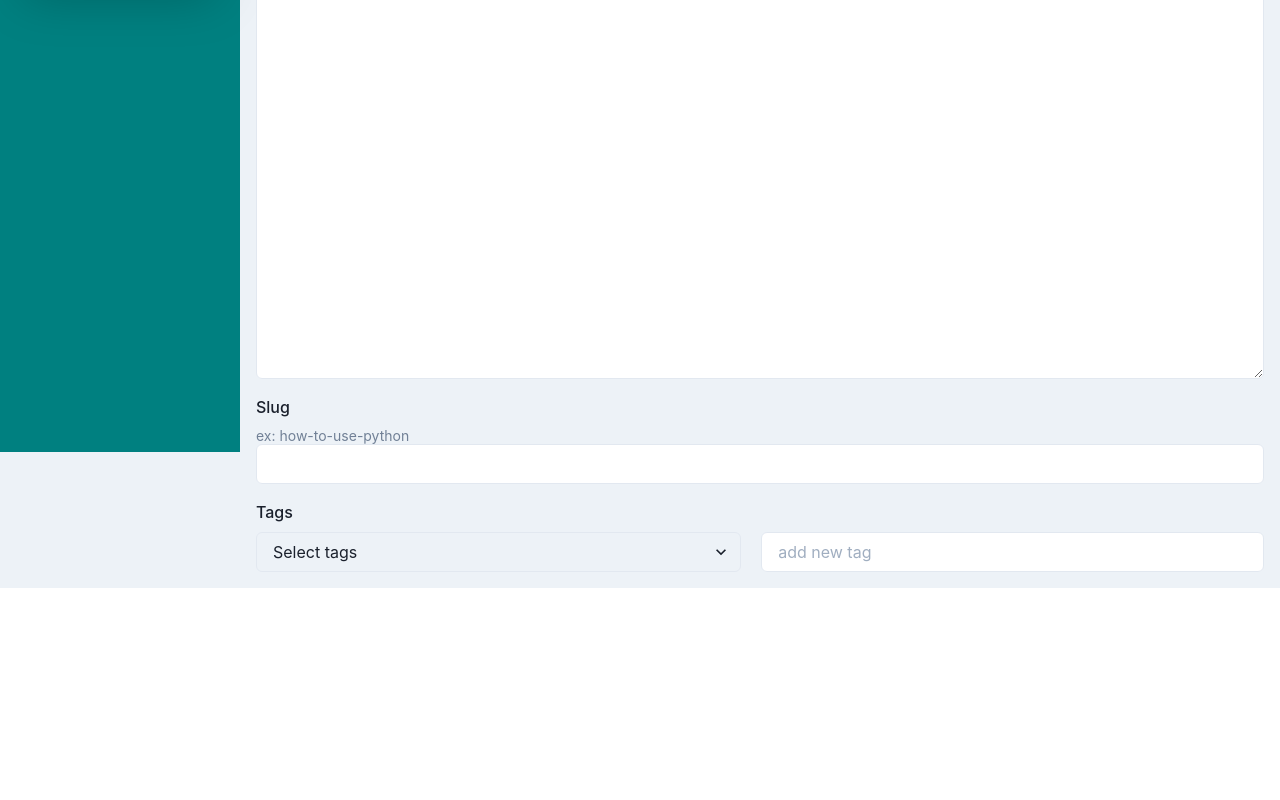
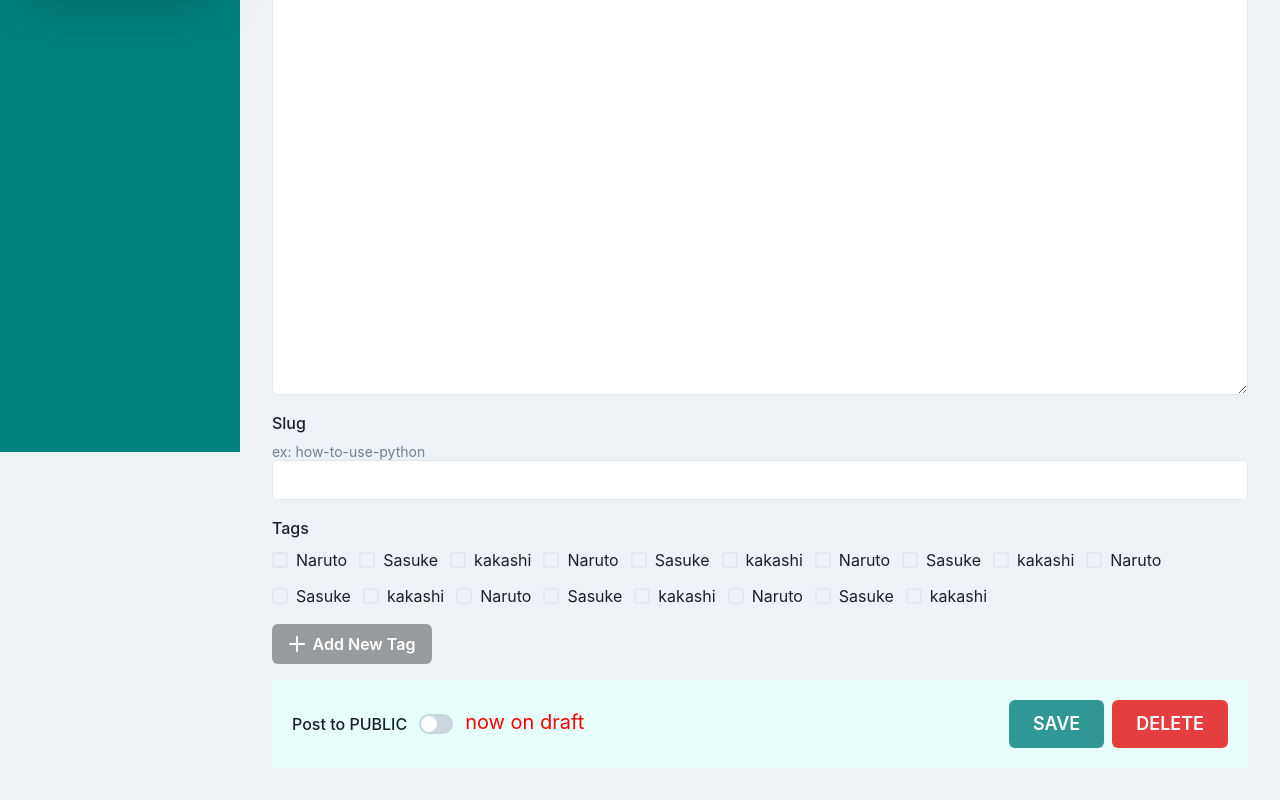
Before and after one commit to satoshi99/portfolio-page, a Next.js app: page /admin/posts/1 in a window 1280 px wide. Shown: the part 348-1148 px from the top of the page. Before the commit the page ends 936 px from the top, so only its background shows below. Built offline with nearby package versions, Linux system fonts and the light colour scheme.

Commit message:
fix new and edit post page

```diff
--- a/src/pages/admin/new-post.tsx
+++ b/src/pages/admin/new-post.tsx
@@ -154,7 +154,7 @@ const newPost: NextPage = () => {
                     {isPublic ? 'now on public' : 'now on draft'}
                   </FormHelperText>
                 </FormControl>
-                <Divider orientation="horizontal" />
+
                 <Button size="lg" colorScheme="teal">
                   POST
                 </Button>
--- a/src/pages/admin/posts/[id].tsx
+++ b/src/pages/admin/posts/[id].tsx
@@ -8,16 +8,41 @@ import {
   FormHelperText,
   Input,
   Textarea,
-  Select,
+  CheckboxGroup,
+  Checkbox,
+  Button,
+  useDisclosure,
+  Modal,
+  ModalOverlay,
+  ModalContent,
+  ModalHeader,
+  ModalCloseButton,
+  ModalBody,
+  ModalFooter,
+  Box,
+  Switch,
+  ButtonGroup,
 } from '@chakra-ui/react'
 import type { NextPage } from 'next'
+import { AddIcon } from '@chakra-ui/icons'
+import { useState } from 'react'
 
 const editPost: NextPage = () => {
+  const { isOpen, onOpen, onClose } = useDisclosure()
+  const [isPublic, setIsPublic] = useState(false)
+
+  const onSubmit = (data) => {
+    console.log(data)
+  }
+
   return (
     <Sidebar>
-      <Flex direction="column">
-        <Heading>New Post</Heading>
-        <form>
+      <form>
+        {/* <Grid templateColumns='repeat(2, 1fr)' gap={5}> */}
+        {/* <GridItem colSpan={{ base: 2, lg: 1 }}> */}
+        <Flex direction="column" p="4">
+          <Heading>Edit Post</Heading>
+
           <Stack direction="column" spacing={4} mt="5">
             <FormControl isRequired>
               <FormLabel>Title</FormLabel>
@@ -42,19 +67,116 @@ const editPost: NextPage = () => {
 
             <FormControl>
               <FormLabel>Tags</FormLabel>
-              <Flex gap={5}>
-                <Select placeholder="Select tags">
-                  <option>Python</option>
-                  <option>Django</option>
-                  <option>Next.js</option>
-                  <option>Python</option>
-                </Select>
-                <Input type="text" placeholder="add new tag" bgColor="white" />
+              <CheckboxGroup colorScheme="blue">
+                <Flex direction="row" gap="3" wrap="wrap">
+                  <Checkbox value="naruto">Naruto</Checkbox>
+                  <Checkbox value="sasuke">Sasuke</Checkbox>
+                  <Checkbox value="kakashi">kakashi</Checkbox>
+                  <Checkbox value="naruto">Naruto</Checkbox>
+                  <Checkbox value="sasuke">Sasuke</Checkbox>
+                  <Checkbox value="kakashi">kakashi</Checkbox>
+                  <Checkbox value="naruto">Naruto</Checkbox>
+                  <Checkbox value="sasuke">Sasuke</Checkbox>
+                  <Checkbox value="kakashi">kakashi</Checkbox>
+                  <Checkbox value="naruto">Naruto</Checkbox>
+                  <Checkbox value="sasuke">Sasuke</Checkbox>
+                  <Checkbox value="kakashi">kakashi</Checkbox>
+                  <Checkbox value="naruto">Naruto</Checkbox>
+                  <Checkbox value="sasuke">Sasuke</Checkbox>
+                  <Checkbox value="kakashi">kakashi</Checkbox>
+                  <Checkbox value="naruto">Naruto</Checkbox>
+                  <Checkbox value="sasuke">Sasuke</Checkbox>
+                  <Checkbox value="kakashi">kakashi</Checkbox>
+                </Flex>
+              </CheckboxGroup>
+            </FormControl>
+
+            <Button
+              leftIcon={<AddIcon />}
+              onClick={onOpen}
+              w="10rem"
+              variant="solid"
+              colorScheme="blackAlpha"
+            >
+              Add New Tag
+            </Button>
+
+            <Modal isOpen={isOpen} onClose={onClose} isCentered>
+              <ModalOverlay />
+              <ModalContent>
+                <ModalHeader>Add New Tag</ModalHeader>
+                <ModalCloseButton />
+                <form>
+                  <ModalBody pb={6}>
+                    <FormControl>
+                      <FormLabel>Name</FormLabel>
+                      <Input placeholder="Tag name" />
+                    </FormControl>
+
+                    <FormControl mt={4}>
+                      <FormLabel>Slug</FormLabel>
+                      <Input placeholder="Tag slug using URL" />
+                    </FormControl>
+                  </ModalBody>
+
+                  <ModalFooter>
+                    <Button type="submit" colorScheme="blue" mr={3}>
+                      ADD
+                    </Button>
+                    <Button type="button" onClick={onClose}>
+                      Cancel
+                    </Button>
+                  </ModalFooter>
+                </form>
+              </ModalContent>
+            </Modal>
+
+            <Box w="100%" bgColor="teal.50" p="5">
+              <Flex direction="row" gap="5">
+                <FormControl display="flex" alignItems="center">
+                  <FormLabel htmlFor="toggle-public" mb="0">
+                    {isPublic ? 'Back to DRAFT' : 'Post to PUBLIC'}
+                  </FormLabel>
+                  <Switch
+                    id="toggle-public"
+                    colorScheme="green"
+                    onChange={() => setIsPublic(!isPublic)}
+                  />
+                  <FormHelperText
+                    color={isPublic ? 'green' : 'red'}
+                    ml="3"
+                    fontSize="xl"
+                    mt="-1"
+                  >
+                    {isPublic ? 'now on public' : 'now on draft'}
+                  </FormHelperText>
+                </FormControl>
+                <ButtonGroup>
+                  <Button size="lg" colorScheme="teal">
+                    SAVE
+                  </Button>
+                  <Button size="lg" colorScheme="red">
+                    DELETE
+                  </Button>
+                </ButtonGroup>
               </Flex>
-            </FormControl>
+            </Box>
           </Stack>
-        </form>
-      </Flex>
+        </Flex>
+        {/* </GridItem>
+          <GridItem colSpan={{ base: 2, lg: 1 }} >
+            <Flex direction="column">
+              <Flex>
+                  <Button leftIcon={<ViewIcon />} colorScheme='teal' variant='solid'>Preview</Button>
+                  </Flex>
+                  <Box minH="95vh" bgColor="white" p="5" mt="4">
+                      Markdown Preview here
+                  </Box>
+
+            </Flex>
+          </GridItem>
+          </Grid> */}
+      </form>
     </Sidebar>
   )
 }
```
Also changed, not shown: src/pages/admin/dashboard.tsx (+28 -20 lines).
